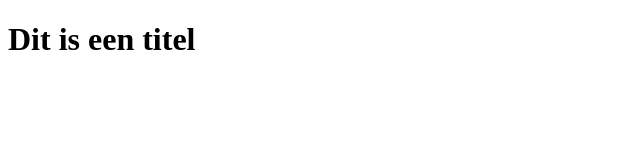
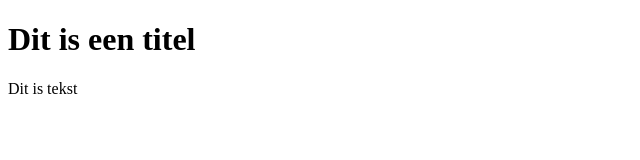
Before and after one commit to Tvdv14/team_4_thomasvandevelde, a plain HTML site: page nieuwProject/WebContent/index.html in a window 1280 px wide. Shown: the full height of the page, 0-640 px from the left. Drawn offline with Linux system fonts and the light colour scheme.

Commit message:
dit is de tweede wijziging

```diff
--- a/nieuwProject/WebContent/index.html
+++ b/nieuwProject/WebContent/index.html
@@ -4,7 +4,10 @@
 <meta charset="UTF-8">
 <title>Insert title here</title>
 </head>
-<body><h1>Dit is een titel</h1>
-
+<body>
+	<h1>Dit is een titel</h1>
+	<article>
+		<p>Dit is tekst</p>
+	</article>
 </body>
 </html>
```
